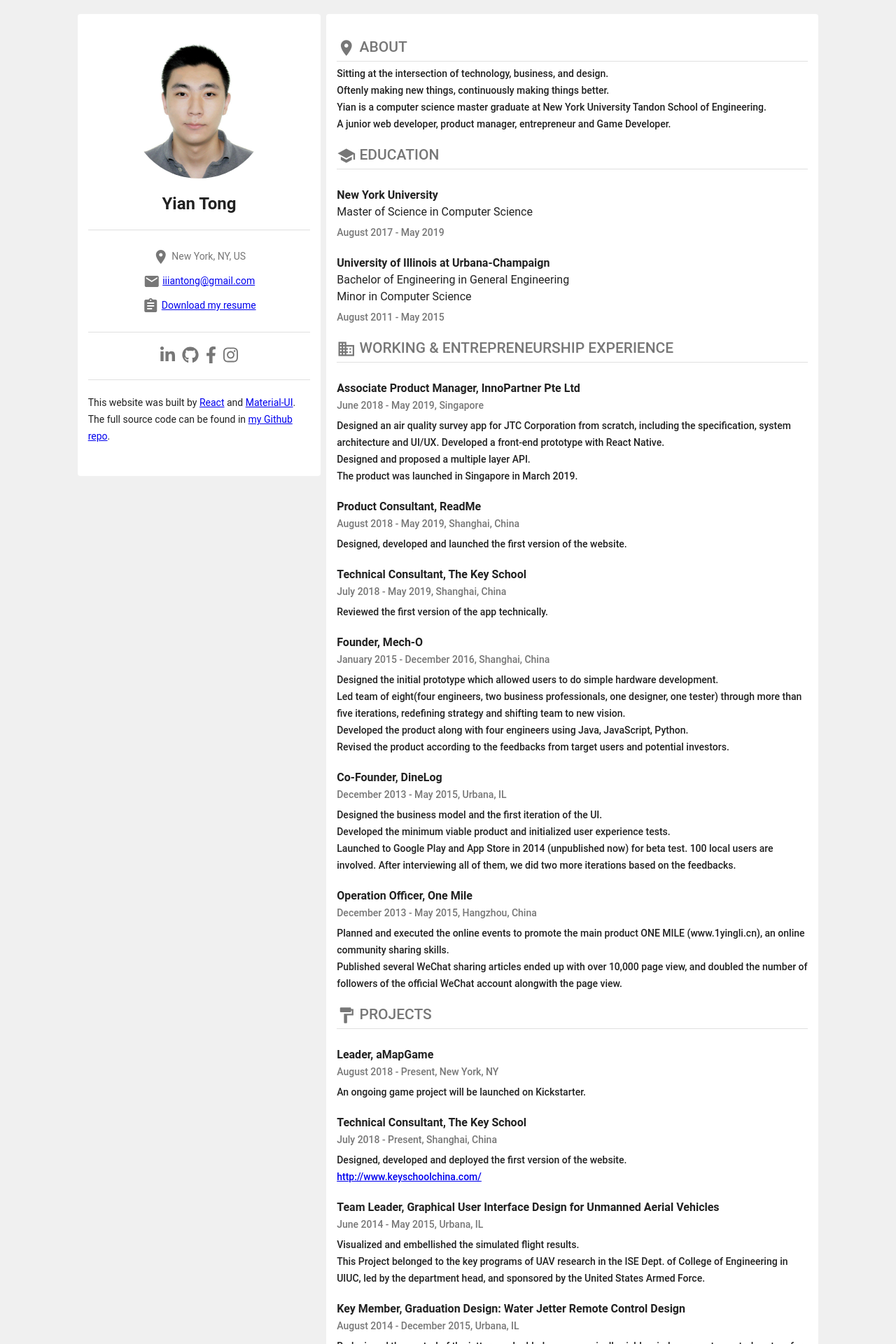
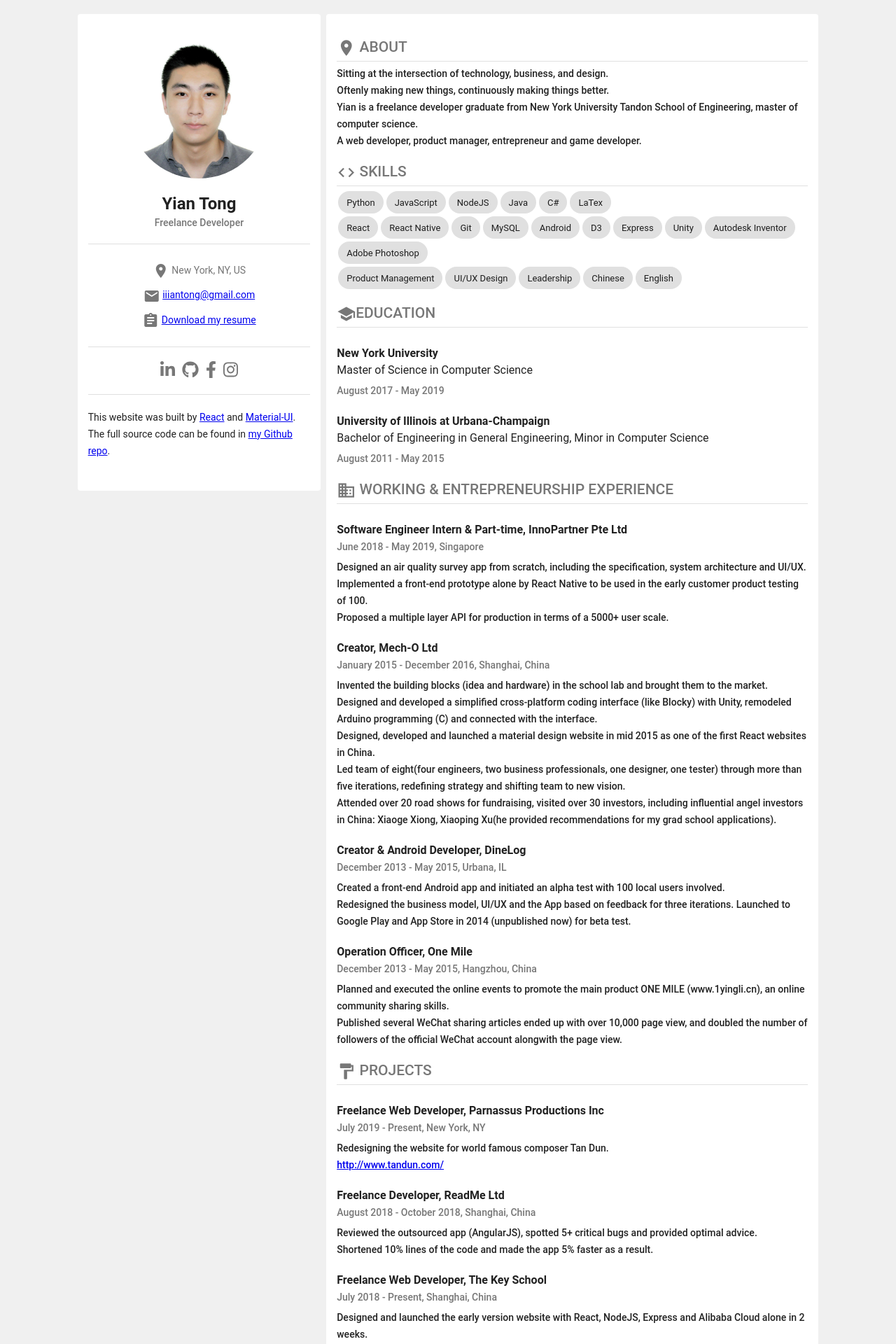
Before and after one commit to MLNC/React-Personal-Website, a React (Create React App) app: page / in a window 1280 px wide. Shown: the top 1920 px of the page at 70% size. Built offline with nearby package versions, Linux system fonts and the light colour scheme.

Commit message:
update content July 2019

```diff
--- a/src/App.js
+++ b/src/App.js
@@ -85,6 +85,9 @@ const styles = {
     marginLeft: 5,
     marginRight: 5,
     fontSize: 24
+  },
+  chip: {
+    margin: 2
   }
 };
 
@@ -109,6 +112,9 @@ function App(props) {
                 />
                 <Typography variant="headline" className={classes.name}>
                   Yian Tong
+                </Typography>
+                <Typography variant="body1" className={classes.title}>
+                  Freelance Developer
                 </Typography>
                 <Divider className={classes.divider} />
                 <Typography variant="body2" className={classes.locAndEmail}>
@@ -184,15 +190,45 @@ function App(props) {
                     design. <br />
                     Oftenly making new things, continuously making things
                     better. <br />
-                    Yian is a computer science master graduate at New York
-                    University Tandon School of Engineering. <br />A junior web
-                    developer, product manager, entrepreneur and Game Developer.
+                    Yian is a freelance developer graduate from New York
+                    University Tandon School of Engineering, master of computer
+                    science. <br />A web developer, product manager,
+                    entrepreneur and game developer.
                   </Typography>
                 </Grid>
 
                 <Grid item className={classes.section}>
                   <Typography variant="title" className={classes.sectionTitle}>
-                    <Icon className={classes.sectionIcon}>school</Icon>{" "}
+                    <Icon className={classes.sectionIcon}>code</Icon> SKILLS
+                  </Typography>
+                  <Divider className={classes.sectionDivider} />
+                  <Chip className={classes.chip} label="Python" />
+                  <Chip className={classes.chip} label="JavaScript" />
+                  <Chip className={classes.chip} label="NodeJS" />
+                  <Chip className={classes.chip} label="Java" />
+                  <Chip className={classes.chip} label="C#" />
+                  <Chip className={classes.chip} label="LaTex" /> <br />
+                  <Chip className={classes.chip} label="React" />
+                  <Chip className={classes.chip} label="React Native" />
+                  <Chip className={classes.chip} label="Git" />
+                  <Chip className={classes.chip} label="MySQL" />
+                  <Chip className={classes.chip} label="Android" />
+                  <Chip className={classes.chip} label="D3" />
+                  <Chip className={classes.chip} label="Express" />
+                  <Chip className={classes.chip} label="Unity" />
+                  <Chip className={classes.chip} label="Autodesk Inventor" />
+                  <Chip className={classes.chip} label="Adobe Photoshop" />{" "}
+                  <br />
+                  <Chip className={classes.chip} label="Product Management" />
+                  <Chip className={classes.chip} label="UI/UX Design" />
+                  <Chip className={classes.chip} label="Leadership" />
+                  <Chip className={classes.chip} label="Chinese" />
+                  <Chip className={classes.chip} label="English" />
+                </Grid>
+
+                <Grid item className={classes.section}>
+                  <Typography variant="title" className={classes.sectionTitle}>
+                    <Icon className={classes.sectionIcon}>school</Icon>
                     EDUCATION
                   </Typography>
                   <Divider className={classes.sectionDivider} />
@@ -223,8 +259,8 @@ function App(props) {
                         University of Illinois at Urbana-Champaign
                       </Typography>
                       <Typography variant="subheading">
-                        Bachelor of Engineering in General Engineering <br />
-                        Minor in Computer Science
+                        Bachelor of Engineering in General Engineering, Minor in
+                        Computer Science
                       </Typography>
                       <Typography
                         variant="body2"
@@ -250,7 +286,8 @@ function App(props) {
                           variant="subheading"
                           className={classes.sectionSubheading}
                         >
-                          Associate Product Manager, InnoPartner Pte Ltd
+                          Software Engineer Intern & Part-time, InnoPartner Pte
+                          Ltd
                         </Typography>
                         <Typography
                           variant="body2"
@@ -262,12 +299,14 @@ function App(props) {
                           variant="body2"
                           className={classes.sectionBody}
                         >
-                          Designed an air quality survey app for JTC Corporation
-                          from scratch, including the specification, system
-                          architecture and UI/UX. Developed a front-end
-                          prototype with React Native. <br />
-                          Designed and proposed a multiple layer API. <br />
-                          The product was launched in Singapore in March 2019.
+                          Designed an air quality survey app from scratch,
+                          including the specification, system architecture and
+                          UI/UX. <br />
+                          Implemented a front-end prototype alone by React
+                          Native to be used in the early customer product
+                          testing of 100. <br />
+                          Proposed a multiple layer API for production in terms
+                          of a 5000+ user scale.
                         </Typography>
                       </Grid>
                     </Grid>
@@ -276,48 +315,7 @@ function App(props) {
                         variant="subheading"
                         className={classes.sectionSubheading}
                       >
-                        Product Consultant, ReadMe
-                      </Typography>
-                      <Typography
-                        variant="body2"
-                        className={classes.sectionTime}
-                      >
-                        August 2018 - May 2019, Shanghai, China
-                      </Typography>
-                      <Typography
-                        variant="body2"
-                        className={classes.sectionBody}
-                      >
-                        Designed, developed and launched the first version of
-                        the website.
-                      </Typography>
-                    </Grid>
-                    <Grid item>
-                      <Typography
-                        variant="subheading"
-                        className={classes.sectionSubheading}
-                      >
-                        Technical Consultant, The Key School
-                      </Typography>
-                      <Typography
-                        variant="body2"
-                        className={classes.sectionTime}
-                      >
-                        July 2018 - May 2019, Shanghai, China
-                      </Typography>
-                      <Typography
-                        variant="body2"
-                        className={classes.sectionBody}
-                      >
-                        Reviewed the first version of the app technically.
-                      </Typography>
-                    </Grid>
-                    <Grid item>
-                      <Typography
-                        variant="subheading"
-                        className={classes.sectionSubheading}
-                      >
-                        Founder, Mech-O
+                        Creator, Mech-O Ltd
                       </Typography>
                       <Typography
                         variant="body2"
@@ -329,16 +327,23 @@ function App(props) {
                         variant="body2"
                         className={classes.sectionBody}
                       >
-                        Designed the initial prototype which allowed users to do
-                        simple hardware development. <br />
+                        Invented the building blocks (idea and hardware) in the
+                        school lab and brought them to the market. <br />
+                        Designed and developed a simplified cross-platform
+                        coding interface (like Blocky) with Unity, remodeled
+                        Arduino programming (C) and connected with the
+                        interface. <br />
+                        Designed, developed and launched a material design
+                        website in mid 2015 as one of the first React websites
+                        in China. <br />
                         Led team of eight(four engineers, two business
                         professionals, one designer, one tester) through more
                         than five iterations, redefining strategy and shifting
                         team to new vision. <br />
-                        Developed the product along with four engineers using
-                        Java, JavaScript, Python. <br />
-                        Revised the product according to the feedbacks from
-                        target users and potential investors.
+                        Attended over 20 road shows for fundraising, visited
+                        over 30 investors, including influential angel investors
+                        in China: Xiaoge Xiong, Xiaoping Xu(he provided
+                        recommendations for my grad school applications).
                       </Typography>
                     </Grid>
                     <Grid item>
@@ -346,7 +351,7 @@ function App(props) {
                         variant="subheading"
                         className={classes.sectionSubheading}
                       >
-                        Co-Founder, DineLog
+                        Creator & Android Developer, DineLog
                       </Typography>
                       <Typography
                         variant="body2"
@@ -358,14 +363,12 @@ function App(props) {
                         variant="body2"
                         className={classes.sectionBody}
                       >
-                        Designed the business model and the first iteration of
-                        the UI. <br />
-                        Developed the minimum viable product and initialized
-                        user experience tests. <br />
-                        Launched to Google Play and App Store in 2014
-                        (unpublished now) for beta test. 100 local users are
-                        involved. After interviewing all of them, we did two
-                        more iterations based on the feedbacks.
+                        Created a front-end Android app and initiated an alpha
+                        test with 100 local users involved. <br />
+                        Redesigned the business model, UI/UX and the App based
+                        on feedback for three iterations. Launched to Google
+                        Play and App Store in 2014 (unpublished now) for beta
+                        test.
                       </Typography>
                     </Grid>
                     <Grid item>
@@ -409,19 +412,23 @@ function App(props) {
                         variant="subheading"
                         className={classes.sectionSubheading}
                       >
-                        Leader, aMapGame
+                        Freelance Web Developer, Parnassus Productions Inc
                       </Typography>
                       <Typography
                         variant="body2"
                         className={classes.sectionTime}
                       >
-                        August 2018 - Present, New York, NY
+                        July 2019 - Present, New York, NY
                       </Typography>
                       <Typography
                         variant="body2"
                         className={classes.sectionBody}
                       >
-                        An ongoing game project will be launched on Kickstarter.
+                        Redesigning the website for world famous composer Tan
+                        Dun. <br />
+                        <a href="http://www.tandun.com/">
+                          http://www.tandun.com/
+                        </a>
                       </Typography>
                     </Grid>
                     <Grid item>
@@ -429,7 +436,30 @@ function App(props) {
                         variant="subheading"
                         className={classes.sectionSubheading}
                       >
-                        Technical Consultant, The Key School
+                        Freelance Developer, ReadMe Ltd
+                      </Typography>
+                      <Typography
+                        variant="body2"
+                        className={classes.sectionTime}
+                      >
+                        August 2018 - October 2018, Shanghai, China
+                      </Typography>
+                      <Typography
+                        variant="body2"
+                        className={classes.sectionBody}
+                      >
+                        Reviewed the outsourced app (AngularJS), spotted 5+
+                        critical bugs and provided optimal advice. <br />
+                        Shortened 10% lines of the code and made the app 5%
+                        faster as a result.
+                      </Typography>
+                    </Grid>
+                    <Grid item>
+                      <Typography
+                        variant="subheading"
+                        className={classes.sectionSubheading}
+                      >
+                        Freelance Web Developer, The Key School
                       </Typography>
                       <Typography
                         variant="body2"
@@ -441,8 +471,9 @@ function App(props) {
                         variant="body2"
                         className={classes.sectionBody}
                       >
-                        Designed, developed and deployed the first version of
-                        the website. <br />
+                        Designed and launched the early version website with
+                        React, NodeJS, Express and Alibaba Cloud alone in 2
+                        weeks. <br />
                         <a href="http://www.keyschoolchina.com/">
                           http://www.keyschoolchina.com/
                         </a>
@@ -527,30 +558,6 @@ function App(props) {
                     </Grid>
                   </Grid>
                 </Grid>
-
-                <Grid item className={classes.section}>
-                  <Typography variant="title" className={classes.sectionTitle}>
-                    <Icon className={classes.sectionIcon}>code</Icon> SKILLS
-                  </Typography>
-                  <Divider className={classes.sectionDivider} />
-                  <Chip label="Python" />
-                  <Chip label="JavaScript" />
-                  <Chip label="Java" />
-                  <Chip label="C#" />
-                  <Chip label="React" />
-                  <Chip label="Unity" />
-                  <Chip label="Autodesk Inventor" />
-                  <Chip label="Adobe Photoshop" />
-                  <Chip label="Latex" /> <br />
-                  <Chip label="Product Design" />
-                  <Chip label="Product Management" />
-                  <Chip label="UI/UX Design" />
-                  <Chip label="Leadership" />
-                  <Chip label="Executive Force" />
-                  <Chip label="Communication" /> <br />
-                  <Chip label="Chinese" />
-                  <Chip label="English" />
-                </Grid>
               </Grid>
             </Paper>
           </Grid>
```
Also changed, not shown: 2 other files (tests, documents, lock files or other folders).
